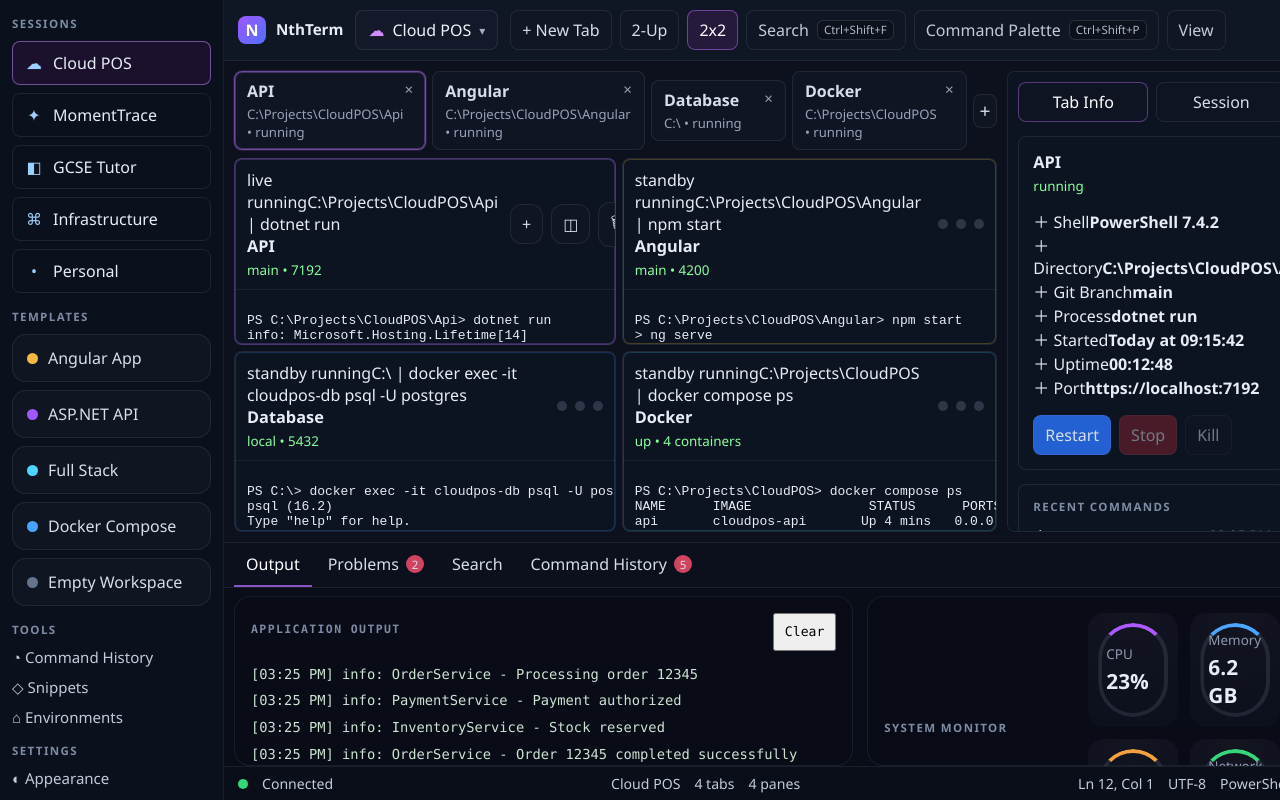
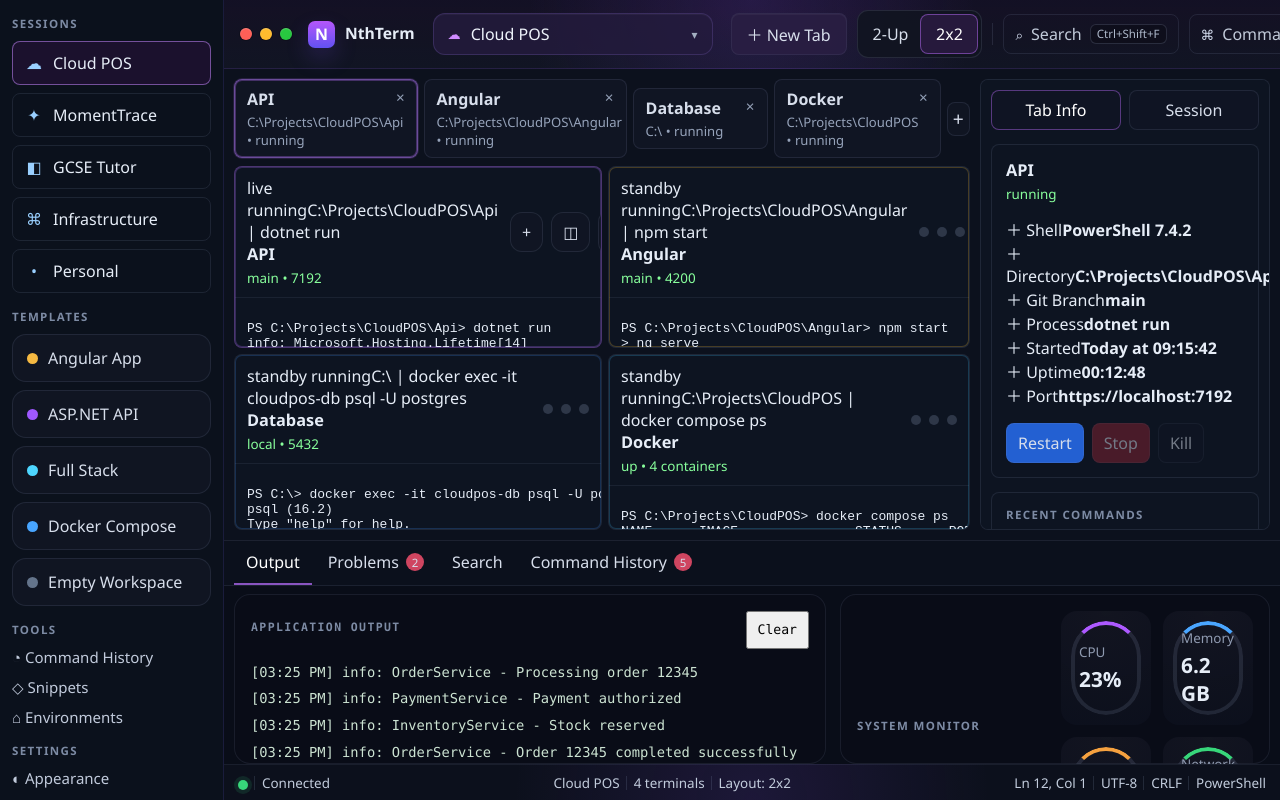
Before and after one commit to nwaoga/NthTerm, an Angular app: page / in a window 1280 px wide. Built offline with nearby package versions, Linux system fonts and the light colour scheme.

Commit message:
Polish desktop shell header for Windows

```diff
--- a/src/app/shell-toolbar/shell-toolbar.component.html
+++ b/src/app/shell-toolbar/shell-toolbar.component.html
@@ -1,23 +1,31 @@
-<header class="shell-toolbar">
+<header class="shell-toolbar" [class.windows-titlebar]="isWindows">
   <div class="shell-toolbar-leading">
+    @if (!isWindows) {
+    <div class="traffic-lights" aria-hidden="true">
+      <span class="traffic-light traffic-light-close"></span>
+      <span class="traffic-light traffic-light-minimize"></span>
+      <span class="traffic-light traffic-light-maximize"></span>
+    </div>
+    }
+
     <div class="desktop-header-leading toolbar-brand">
       <div class="desktop-app-badge">N</div>
       <strong class="desktop-app-title">NthTerm</strong>
     </div>
+  </div>
 
-    <div class="desktop-workspace-switcher">
-      <span class="workspace-picker-icon">☁</span>
-      <span>{{ ws.selectedWorkspace }}</span>
-      <span class="workspace-switcher-caret">▾</span>
-    </div>
+  <div class="desktop-workspace-switcher">
+    <span class="workspace-picker-icon">☁</span>
+    <span>{{ ws.selectedWorkspace }}</span>
+    <span class="workspace-switcher-caret">▾</span>
   </div>
 
   <div class="toolbar-actions">
-    <button type="button" class="toolbar-pill" (click)="createTab()">+ New Tab</button>
+    <button type="button" class="toolbar-pill toolbar-pill-primary" (click)="createTab()">＋ New Tab</button>
     <div class="layout-switch" aria-label="Layout mode">
       <button
         type="button"
-        class="toolbar-pill"
+        class="toolbar-pill toolbar-pill-segment"
         [class.active]="ws.layoutMode === 'grid-2'"
         (click)="setLayoutMode('grid-2')"
       >
@@ -25,23 +33,26 @@
       </button>
       <button
         type="button"
-        class="toolbar-pill"
+        class="toolbar-pill toolbar-pill-segment"
         [class.active]="ws.layoutMode === 'grid-2x2'"
         (click)="setLayoutMode('grid-2x2')"
       >
         2x2
       </button>
     </div>
-    <button type="button" class="toolbar-pill muted toolbar-search" (click)="openGlobalSearch()">
+    <div class="toolbar-divider" aria-hidden="true"></div>
+    <button type="button" class="toolbar-pill muted toolbar-search toolbar-pill-ghost" (click)="openGlobalSearch()">
+      <span class="toolbar-icon">⌕</span>
       <span>Search</span>
       <kbd>Ctrl+Shift+F</kbd>
     </button>
-    <button type="button" class="toolbar-pill muted toolbar-command" (click)="openCommandPalette()">
+    <button type="button" class="toolbar-pill muted toolbar-command toolbar-pill-ghost" (click)="openCommandPalette()">
+      <span class="toolbar-icon">⌘</span>
       <span>Command Palette</span>
       <kbd>Ctrl+Shift+P</kbd>
     </button>
     <div class="view-menu" (click)="$event.stopPropagation()">
-      <button type="button" class="toolbar-pill muted toolbar-view" (click)="toggleViewMenu($event)">View</button>
+      <button type="button" class="toolbar-icon-button toolbar-settings-button" aria-label="View options" (click)="toggleViewMenu($event)">⚙</button>
       @if (viewMenuOpen) {
         <div class="view-menu-dropdown" role="menu">
           <button type="button" class="view-menu-item" role="menuitem" (click)="openUtilityPanel('output')">Output</button>
@@ -51,5 +62,6 @@
         </div>
       }
     </div>
+    <button type="button" class="toolbar-avatar" aria-label="Profile">BN</button>
   </div>
 </header>
--- a/src/app/shell-toolbar/shell-toolbar.component.ts
+++ b/src/app/shell-toolbar/shell-toolbar.component.ts
@@ -20,6 +20,7 @@
 
   protected readonly ws = inject(WorkspaceRuntimeService);
   protected readonly palette = inject(CommandPaletteService);
+  protected readonly isWindows = this.detectWindows();
 
   protected createTab(): void {
     this.createTabRequested.emit();
@@ -44,4 +45,17 @@
   protected toggleViewMenu(event: MouseEvent): void {
     this.viewMenuToggle.emit(event);
   }
+
+  private detectWindows(): boolean {
+    if (typeof navigator === 'undefined') {
+      return false;
+    }
+
+    const uaNavigator = navigator as Navigator & {
+      userAgentData?: { platform?: string };
+    };
+    const platform =
+      uaNavigator.userAgentData?.platform || navigator.platform || navigator.userAgent || '';
+    return /win/i.test(platform.toLowerCase());
+  }
 }
--- a/src/app/status-bar/status-bar.component.html
+++ b/src/app/status-bar/status-bar.component.html
@@ -5,12 +5,13 @@
   </div>
   <div class="status-cluster">
     <span>{{ ws.workspaceName }}</span>
-    <span>{{ ws.runtimeTabs.length }} tabs</span>
-    <span>{{ ws.runtimePanes.length }} panes</span>
+    <span>{{ ws.runtimePanes.length }} terminals</span>
+    <span>Layout: {{ ws.layoutMode === 'grid-2x2' ? '2x2' : '2-Up' }}</span>
   </div>
   <div class="status-cluster">
     <span>Ln 12, Col 1</span>
     <span>UTF-8</span>
+    <span>CRLF</span>
     <span>PowerShell</span>
   </div>
 </footer>
--- a/src/app/styles/shell.css
+++ b/src/app/styles/shell.css
@@ -301,23 +301,57 @@
 }
 
 .shell-toolbar {
-  display: flex;
-  align-items: center;
-  gap: 12px;
+  display: grid;
+  grid-template-columns: auto minmax(220px, 280px) minmax(0, 1fr);
+  align-items: center;
+  gap: 18px;
   flex-wrap: nowrap;
-  padding: 10px 140px 10px 14px;
-  border-bottom: 1px solid rgba(141, 154, 187, 0.12);
-  background: #0f1624;
+  min-height: 58px;
+  padding: 10px 18px 10px 16px;
+  border-bottom: 1px solid rgba(148, 120, 255, 0.14);
+  background:
+    radial-gradient(circle at top center, rgba(116, 62, 201, 0.2), transparent 42%),
+    linear-gradient(180deg, rgba(20, 16, 37, 0.96), rgba(17, 21, 35, 0.94));
   -webkit-app-region: drag;
 }
 
+.shell-toolbar.windows-titlebar {
+  padding-right: 152px;
+}
+
 .shell-toolbar-leading {
   display: flex;
   align-items: center;
-  gap: 12px;
+  gap: 14px;
   flex-shrink: 0;
   min-width: 0;
   -webkit-app-region: drag;
+}
+
+.traffic-lights {
+  display: inline-flex;
+  align-items: center;
+  gap: 8px;
+  padding-right: 2px;
+}
+
+.traffic-light {
+  width: 12px;
+  height: 12px;
+  border-radius: 999px;
+  box-shadow: inset 0 1px 1px rgba(255, 255, 255, 0.22), 0 0 0 1px rgba(0, 0, 0, 0.22);
+}
+
+.traffic-light-close {
+  background: #ff5f57;
+}
+
+.traffic-light-minimize {
+  background: #febc2e;
+}
+
+.traffic-light-maximize {
+  background: #28c840;
 }
 
 .shell-toolbar .toolbar-actions,
@@ -341,17 +375,18 @@
   display: grid;
   place-items: center;
   flex-shrink: 0;
-  width: 28px;
-  height: 28px;
-  border-radius: 8px;
-  background: linear-gradient(135deg, #9f58ff, #4f6fff);
+  width: 27px;
+  height: 27px;
+  border-radius: 7px;
+  background: linear-gradient(180deg, rgba(184, 88, 255, 0.98), rgba(102, 85, 255, 0.94));
   color: #fff;
   font-weight: 700;
   line-height: 1;
+  box-shadow: 0 10px 22px rgba(109, 72, 212, 0.22);
 }
 
 .desktop-app-title {
-  font-size: 0.95rem;
+  font-size: 0.98rem;
   font-weight: 600;
   line-height: 1;
   white-space: nowrap;
@@ -360,18 +395,19 @@
 .desktop-workspace-switcher {
   display: inline-flex;
   align-items: center;
-  gap: 8px;
-  flex-shrink: 1;
-  min-width: 120px;
-  max-width: 240px;
-  padding: 8px 12px;
-  border: 1px solid rgba(141, 154, 187, 0.16);
-  border-radius: 8px;
-  background: rgba(22, 26, 43, 0.86);
+  justify-self: center;
+  gap: 10px;
+  width: min(100%, 280px);
+  min-width: 0;
+  padding: 9px 14px;
+  border: 1px solid rgba(168, 136, 255, 0.18);
+  border-radius: 12px;
+  background: rgba(36, 28, 61, 0.82);
   color: #eef3fb;
   font-weight: 500;
   overflow: hidden;
   white-space: nowrap;
+  box-shadow: inset 0 1px 0 rgba(255, 255, 255, 0.04);
 }
 
 .workspace-switcher-caret {
@@ -401,16 +437,23 @@
 
 .workspace-picker-icon {
   color: #cf8bff;
+  font-size: 0.82rem;
 }
 
 .toolbar-actions {
   display: flex;
-  gap: 8px;
+  gap: 10px;
   align-items: center;
   justify-content: flex-end;
   margin-left: auto;
-  flex-shrink: 0;
+  min-width: 0;
   flex-wrap: nowrap;
+}
+
+.toolbar-divider {
+  width: 1px;
+  height: 22px;
+  background: rgba(141, 154, 187, 0.16);
 }
 
 .toolbar-pill.toolbar-search,
@@ -439,16 +482,21 @@
   white-space: nowrap;
 }
 
+.toolbar-icon {
+  font-size: 0.86rem;
+  color: #d4ddef;
+}
+
 .toolbar-icon-button,
 .toolbar-avatar {
   display: grid;
   place-items: center;
-  width: 32px;
-  height: 32px;
+  width: 34px;
+  height: 34px;
   padding: 0;
-  border: 1px solid rgba(141, 154, 187, 0.14);
+  border: 1px solid rgba(141, 154, 187, 0.16);
   border-radius: 999px;
-  background: rgba(18, 22, 36, 0.82);
+  background: rgba(18, 22, 36, 0.88);
   color: #d7deeb;
   cursor: pointer;
 }
@@ -456,6 +504,11 @@
 .toolbar-avatar {
   font-size: 0.82rem;
   font-weight: 600;
+  background: linear-gradient(180deg, rgba(65, 73, 97, 0.92), rgba(26, 31, 48, 0.92));
+}
+
+.toolbar-settings-button {
+  font-size: 0.86rem;
 }
 
 .view-menu {
@@ -507,8 +560,12 @@
 
 .layout-switch {
   display: inline-flex;
-  gap: 8px;
+  gap: 0;
   flex-shrink: 0;
+  padding: 3px;
+  border: 1px solid rgba(141, 154, 187, 0.16);
+  border-radius: 11px;
+  background: rgba(17, 20, 33, 0.9);
 }
 
 .toolbar-pill,
@@ -521,16 +578,41 @@
   border-radius: 8px;
   padding: 8px 11px;
   cursor: pointer;
+  transition: border-color 160ms ease, background 160ms ease, color 160ms ease, transform 160ms ease;
 }
 
 .toolbar-pill.muted {
   color: #c2cbda;
+}
+
+.toolbar-pill-primary {
+  min-width: 116px;
+  border-color: rgba(141, 154, 187, 0.1);
+  background: rgba(42, 31, 67, 0.9);
+  box-shadow: inset 0 1px 0 rgba(255, 255, 255, 0.04);
+}
+
+.toolbar-pill-ghost {
+  background: transparent;
+}
+
+.toolbar-pill-segment {
+  min-width: 58px;
+  border-color: transparent;
+  background: transparent;
 }
 
 .toolbar-pill.active {
   border-color: rgba(189, 111, 255, 0.48);
   background: rgba(41, 27, 64, 0.88);
   color: #ffffff;
+}
+
+.toolbar-pill:hover,
+.toolbar-icon-button:hover,
+.toolbar-avatar:hover {
+  border-color: rgba(186, 152, 255, 0.24);
+  background: rgba(30, 34, 52, 0.92);
 }
 
 .content-layout {
@@ -1325,13 +1407,44 @@
   align-items: center;
   justify-content: space-between;
   gap: 12px;
-  min-height: 34px;
-  padding: 7px 14px;
-  border-top: 1px solid rgba(141, 154, 187, 0.12);
-  background: rgba(10, 14, 24, 0.9);
+  min-height: 36px;
+  padding: 8px 14px;
+  border-top: 1px solid rgba(141, 154, 187, 0.1);
+  background:
+    radial-gradient(circle at bottom center, rgba(116, 62, 201, 0.16), transparent 45%),
+    rgba(12, 16, 28, 0.94);
   color: #c2ccdc;
-  font-size: 0.88rem;
+  font-size: 0.84rem;
   -webkit-app-region: drag;
+}
+
+.status-cluster {
+  display: inline-flex;
+  align-items: center;
+  gap: 14px;
+}
+
+.status-cluster span + span {
+  position: relative;
+}
+
+.status-cluster span + span::before {
+  content: '';
+  position: absolute;
+  left: -8px;
+  top: 50%;
+  width: 1px;
+  height: 14px;
+  background: rgba(141, 154, 187, 0.18);
+  transform: translateY(-50%);
+}
+
+.dot {
+  width: 11px;
+  height: 11px;
+  border-radius: 999px;
+  background: #37d67a;
+  box-shadow: 0 0 0 4px rgba(55, 214, 122, 0.12);
 }
 
 .command-palette-backdrop {
@@ -1501,12 +1614,20 @@
   }
 
   .shell-toolbar {
+    grid-template-columns: 1fr;
+    justify-items: start;
+    gap: 10px;
     flex-wrap: wrap;
     padding-right: 14px;
   }
 
+  .desktop-workspace-switcher {
+    justify-self: start;
+  }
+
   .toolbar-actions {
     justify-content: flex-start;
+    flex-wrap: wrap;
   }
 
   .status-bar {
```
